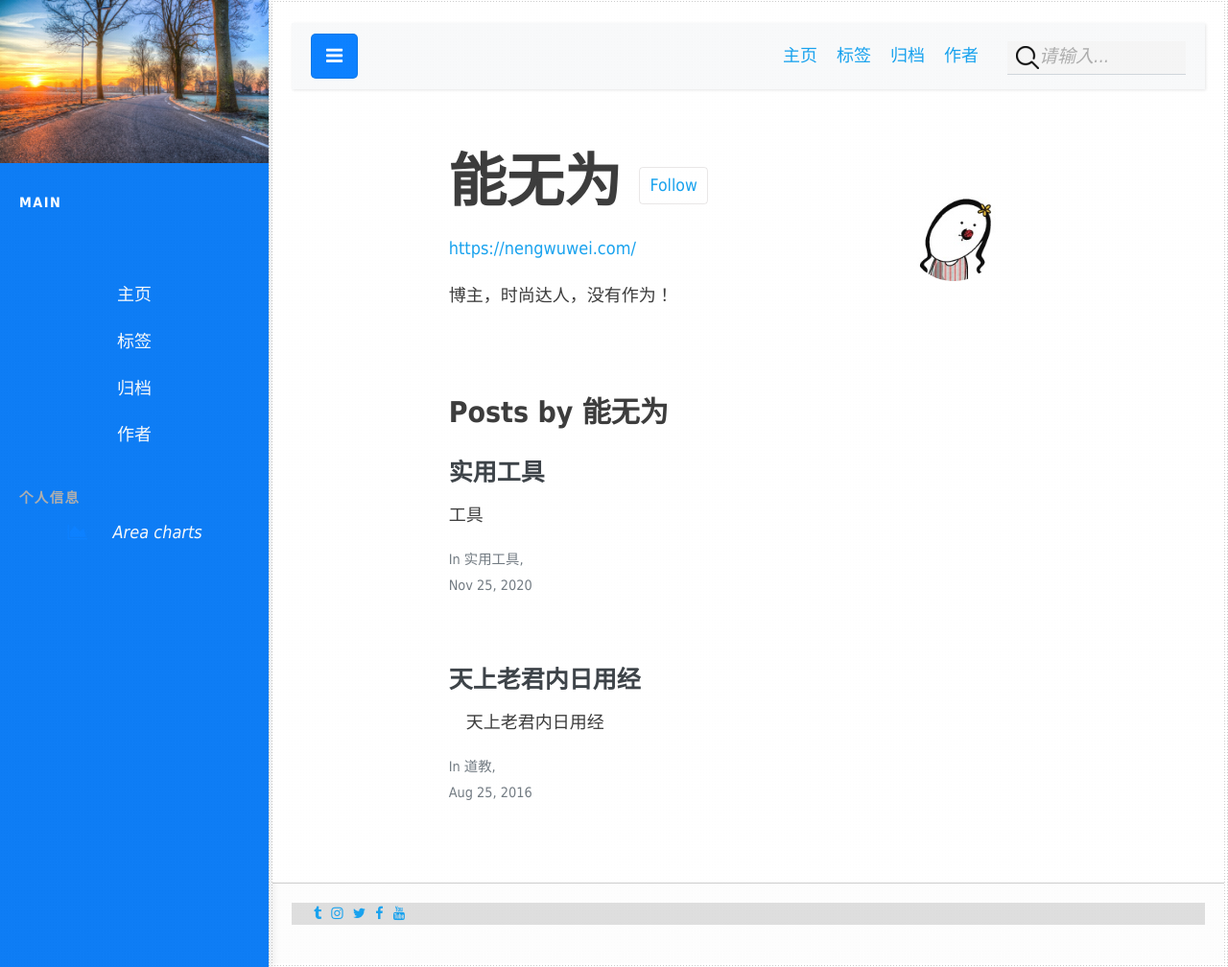
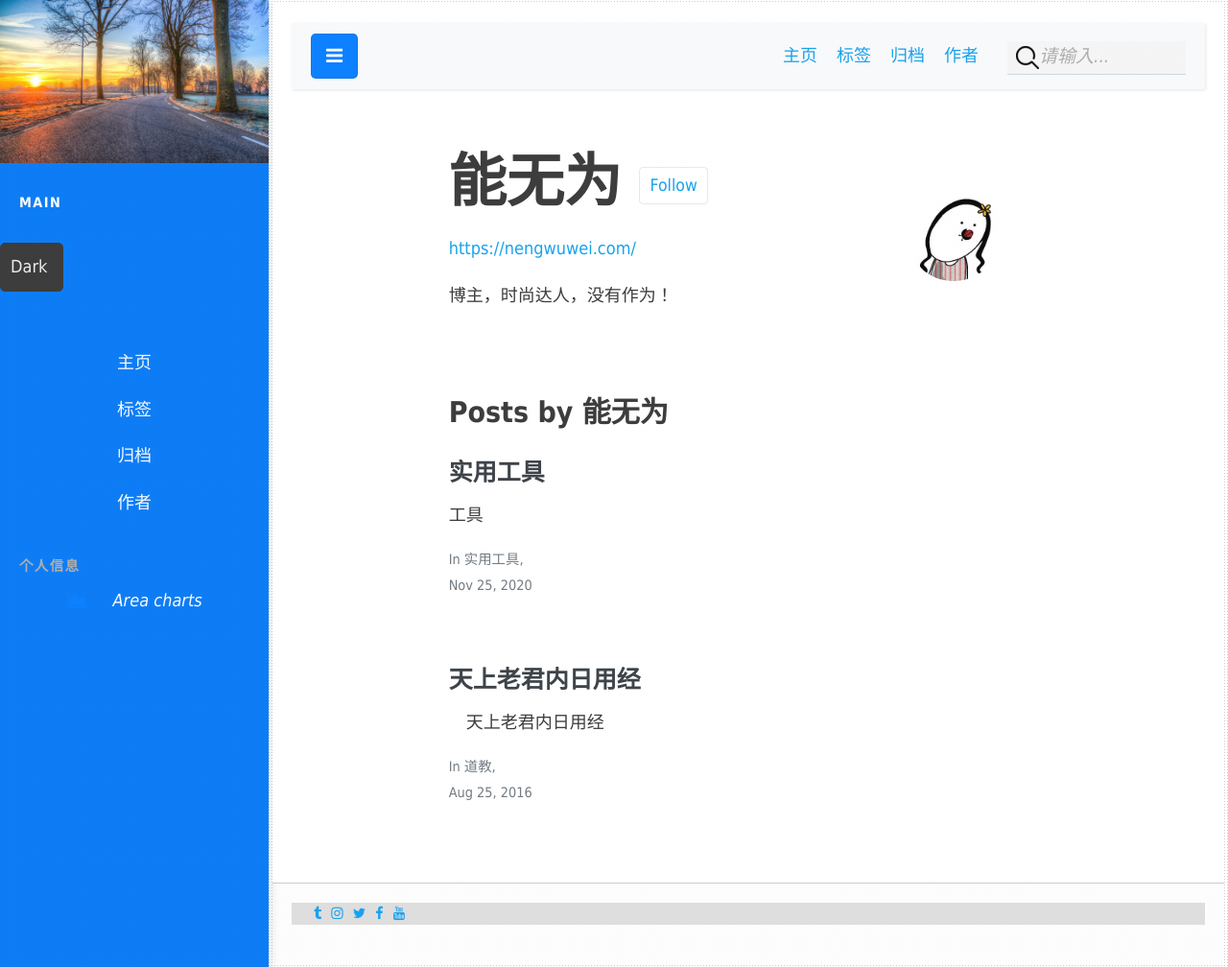
Before and after one commit to nengwuzhi/nengwuzhi.github.ioce, a Jekyll site: the page built from pages/author-author2.html, in a window 1280 px wide and 1008 px high. Shown: the whole window at 96% size. Built offline with Jekyll 4.4.1, drawn with Linux system fonts in a browser that asks for light colours; nearby versions of some CDN libraries.

Commit message:
Update Side_navigation.html

```diff
--- a/_includes/Side_navigation.html
+++ b/_includes/Side_navigation.html
@@ -6,7 +6,19 @@
          <div class="img" style="background-image: url(https://colorlib.com/etc/bootstrap-sidebar/sidebar-09/images/logo.jpg);"></div>
               </div>
   	</div>
-  		<p class="text-white font-weight-bold text-uppercase px-3 small pb-4 mb-0">Main</p>
+  		<p class="text-white font-weight-bold text-uppercase px-3 small pb-4 mb-0">Main
+			<!-- dark-mode-toggle-local-storage -->
+  <nav class="nav">
+      <ul>
+        <li>
+          <button class="dark-button">Dark <i class="zmdi zmdi-brightness-2 zmdi-hc-fw"></i> </button>
+        </li>
+        <li>
+          <button class="light-button" hidden="hidden">Light <i class="zmdi zmdi-sun zmdi-hc-fw"></i></button>
+        </li>
+      </ul>
+    </nav>
+		</p>
 
   		<ul class="nav flex-column bg-Inverse mb-0 nav py-4">
     		<li class="nav-item active">
```
